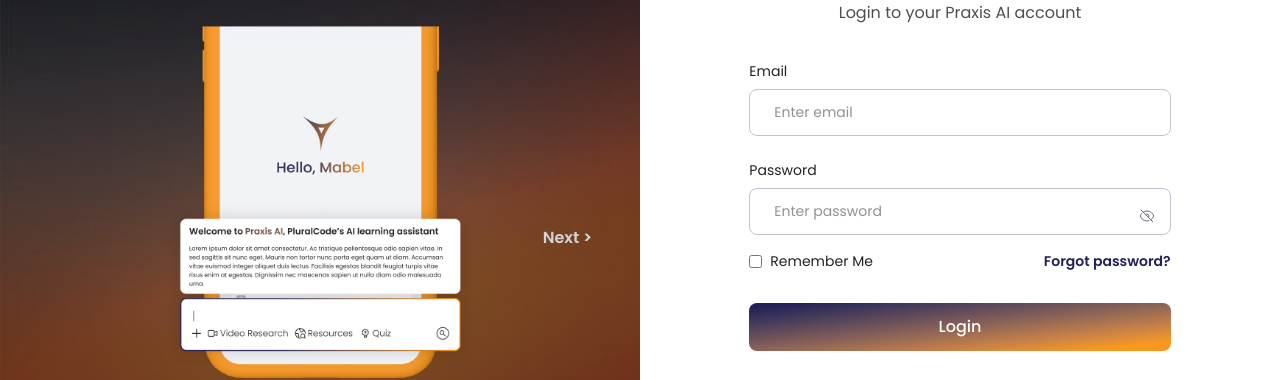
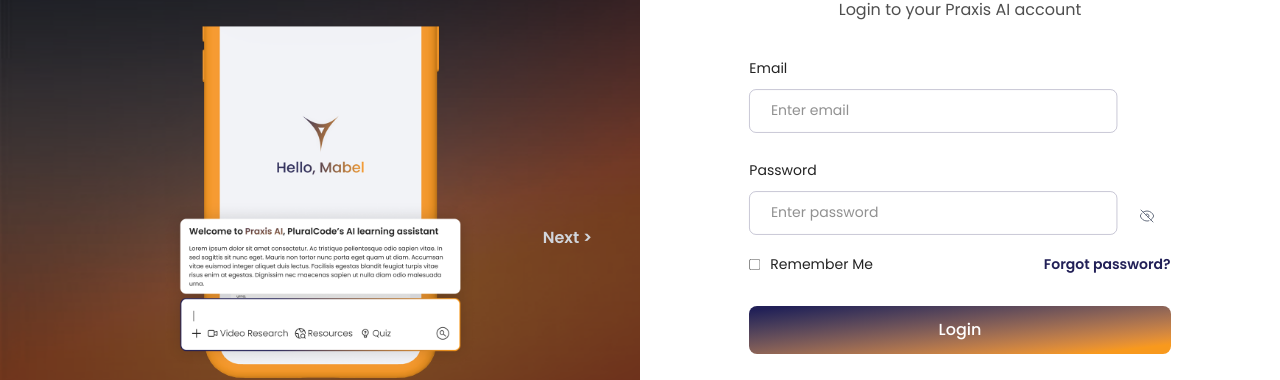
Before and after one commit to Vchuks/praxis-ai, a Next.js app: page /login in a window 1280 px wide. Shown: the part 230-610 px from the top of the page. Built offline with nearby package versions, Linux system fonts and the light colour scheme.

Commit message:
fix:ui update and chat

```diff
--- a/src/app/globals.css
+++ b/src/app/globals.css
@@ -72,6 +72,8 @@ pre {
   height: inherit;
 }
 
-input, select, textarea {
-  font-size: 14px; /* iOS zooms if font-size < 16px */
+input {
+  font-size: 16px; /* Prevents zoom */
+  transform: scale(0.875); /* 14/16 = 0.875, makes it look like 14px */
+  transform-origin: left center;
 }
```
